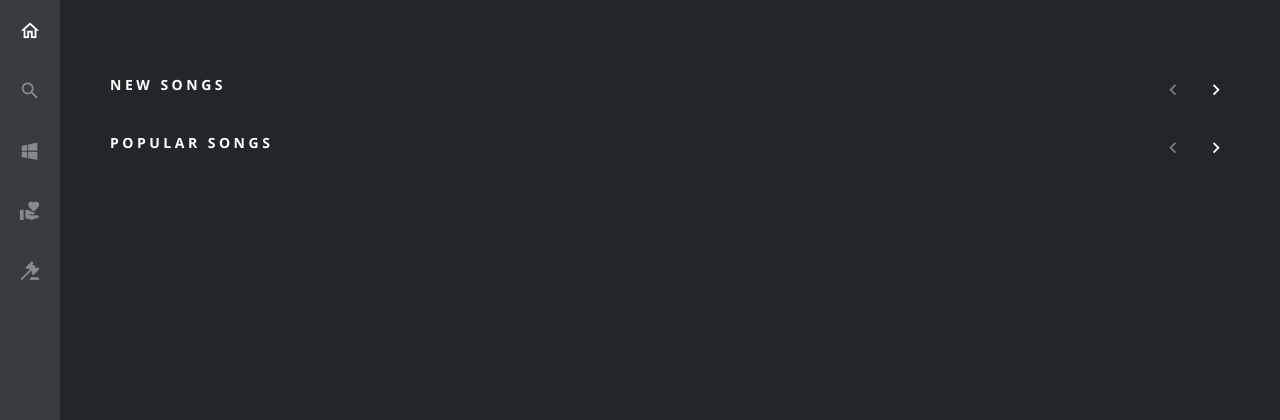
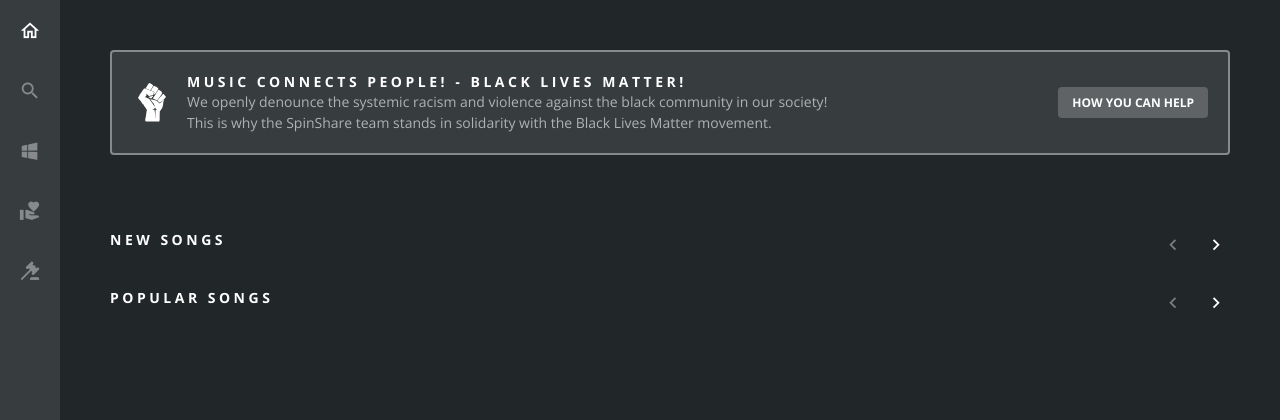
Before and after one commit to SpinShare/server, a Symfony app: template templates/index/index.html.twig in a window 1280 px wide. Shown: the top 420 px of the page. Run offline with Twig, Linux system fonts and the light colour scheme; the template is opened without the code that fills it, so the values that code supplies are empty; style sheets or scripts are compiled from the project's sources; some libraries are stand-ins or nearby versions.

Commit message:
blm banner

```diff
--- a/templates/index/index.html.twig
+++ b/templates/index/index.html.twig
@@ -4,6 +4,17 @@
 
 {% block content %}
     <section class="section-startup">
+        <div class="blm-banner">
+            <div class="icon">
+                <img src="{{ asset('assets/img/blmfist.svg') }}" />
+            </div>
+            <div class="text">
+                <h1>Music connects people! &dash; Black Lives Matter!</h1>
+                <div class="copy">We openly denounce the systemic racism and violence against the black community in our society!<br />This is why the SpinShare team stands in solidarity with the Black Lives Matter movement.</div>
+            </div>
+            <a href="https://blacklivesmatters.carrd.co/" target="_blank" class="button">How you can help</a>
+        </div>
+
         <div class="staff-promos">
             {% for promo in promos %}
                 <div class="staff-promo" style="background-image: url({{ asset('uploads/promo/' ~ promo.imagePath) }});">
```
Also changed, not shown: public/assets/css/startup.css, public/assets/css/startup.less, public/assets/img/blmfist.svg (added).
